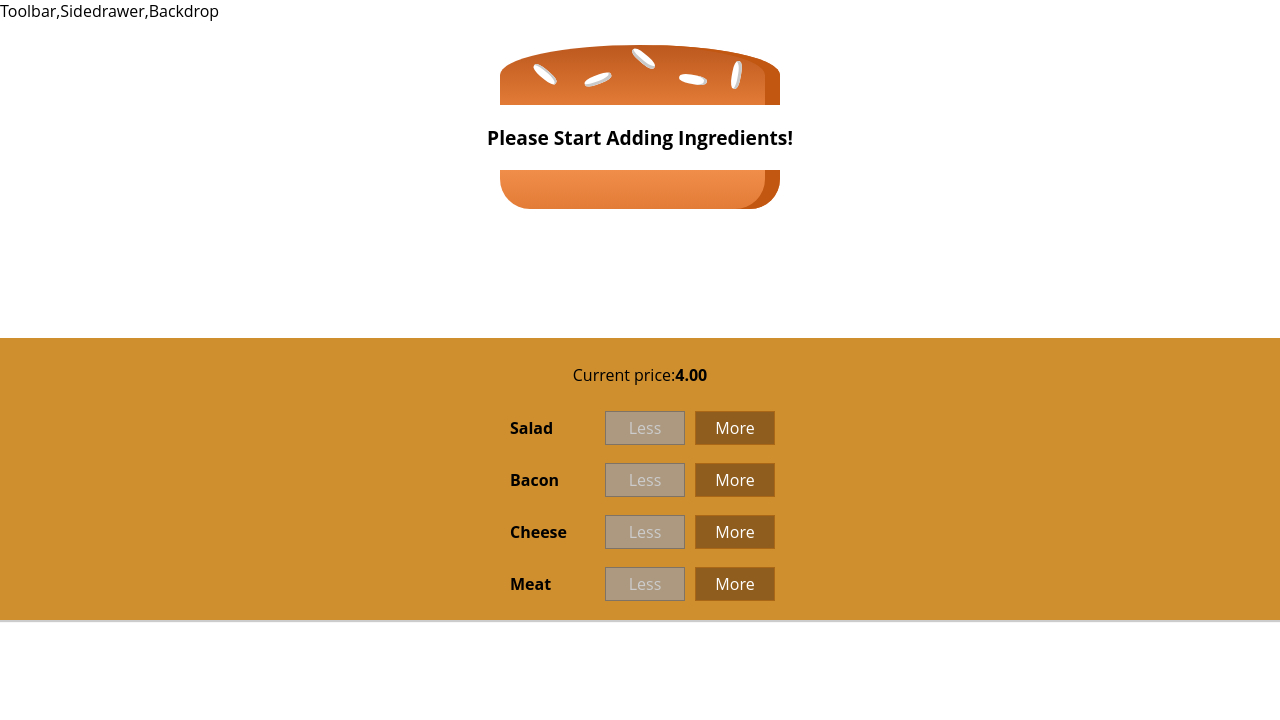
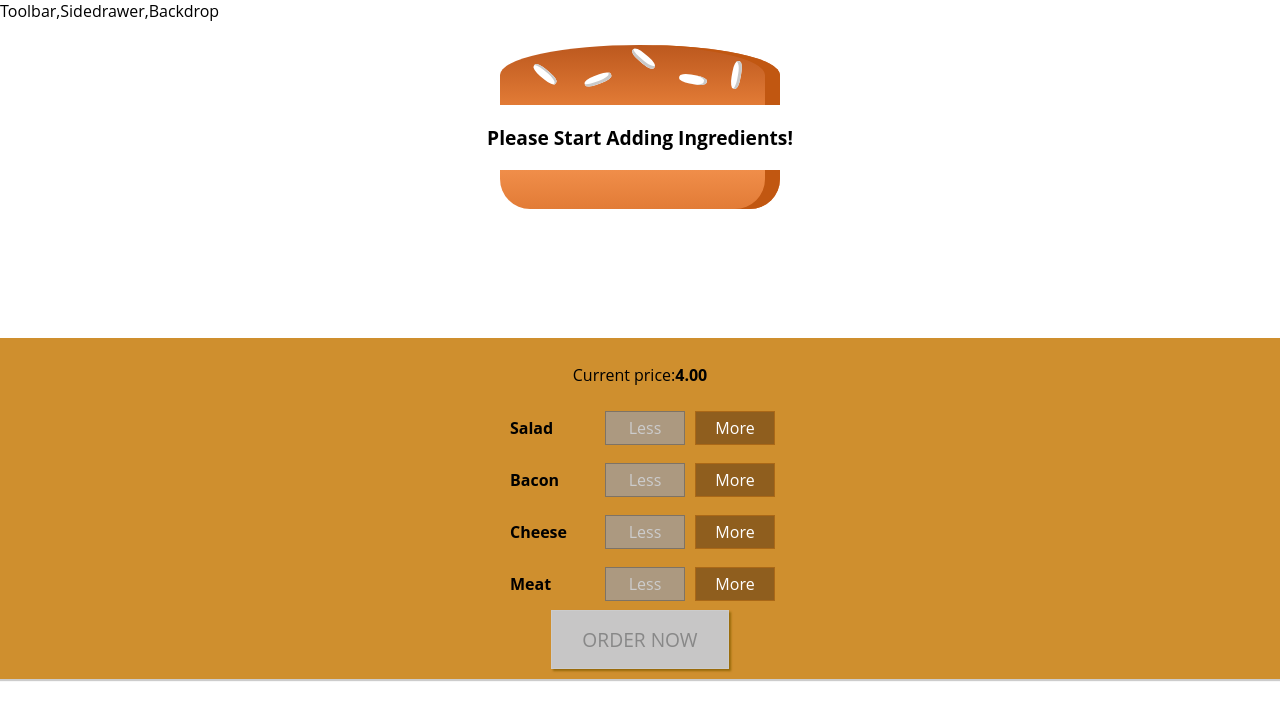
Before and after one commit to kaveenakash/BurgerShop, a React (Create React App) app: page / in a window 1280 px wide. Shown: the top 720 px of the page. Built offline with nearby package versions, Linux system fonts and the light colour scheme.

Commit message:
Order Now Button Added

```diff
--- a/src/components/Burger/BuildControls/BuildControls.js
+++ b/src/components/Burger/BuildControls/BuildControls.js
@@ -21,6 +21,9 @@
           added={() => props.ingredientAdded(item.type)}
         />
       ))}
+      <button className={classes.OrderButton}
+      disabled={props.purchasable}
+      >ORDER NOW</button>
     </div>
   );
 };
--- a/src/components/Burger/BuildControls/BuildControls.module.css
+++ b/src/components/Burger/BuildControls/BuildControls.module.css
@@ -7,3 +7,44 @@
     box-shadow: 0 2px 1px #ccc;
     padding: 10px 0;
 }
+
+.OrderButton {
+    background-color: #DAD735;
+    outline: none;
+    cursor: pointer;
+    border: 1px solid #966909;
+    color: #966909;
+    font-family: inherit;
+    font-size: 1.2em;
+    padding: 15px 30px;
+    box-shadow: 2px 2px 2px #966909;
+}
+
+.OrderButton:hover, .OrderButton:active {
+    background-color: #A0DB41;
+    border: 1px solid #966909;
+    color: #966909;
+}
+
+.OrderButton:disabled {
+    background-color: #C7C6C6;
+    cursor: not-allowed;
+    border: 1px solid #ccc;
+    color: #888888;
+}
+
+.OrderButton:not(:disabled) {
+    animation: enable 0.3s linear;
+}
+
+@keyframes enable {
+    0% {
+        transform: scale(1);
+    }
+    60% {
+        transform: scale(1.1);
+    }
+    100% {
+        transform: scale(1);
+    }
+}
--- a/src/containers/BurgerBuilder/BurgerBuilder.js
+++ b/src/containers/BurgerBuilder/BurgerBuilder.js
@@ -1,4 +1,4 @@
-import React, { useState } from "react";
+import React, { useState, useEffect } from "react";
 import Auxi from "../../hoc/Auxi";
 import Burger from "../../components/Burger/Burger";
 import BuildControls from "../../components/Burger/BuildControls/BuildControls";
@@ -18,6 +18,21 @@
     meat: 0,
   });
   const [totalPrice, setTotalPrice] = useState(4);
+  const [purchasable, setPurchasable] = useState(false);
+
+  useEffect(() => {
+    const ing = {
+      ...ingredients,
+    };
+    const sum = Object.keys(ing)
+      .map((igKey) => {
+        return ingredients[igKey];
+      })
+      .reduce((sum, el) => {
+        return (sum = sum + el);
+      }, 0);
+    setPurchasable(sum <= 0);
+  }, [ingredients]);
 
   const addIngredientHandler = (type) => {
     const updatedIngredients = { ...ingredients };
@@ -48,6 +63,7 @@
   for (let key in disabledInfo) {
     disabledInfo[key] = disabledInfo[key] <= 0;
   }
+
   return (
     <Auxi>
       <Burger ingredients={ingredients} />
@@ -56,6 +72,7 @@
         ingredientSubsract={removeIngredientHandler}
         disabled={disabledInfo}
         price={totalPrice}
+        purchasable={purchasable}
       />
     </Auxi>
   );
```
Also changed, not shown: 1 other file (tests, documents, lock files or other folders).
